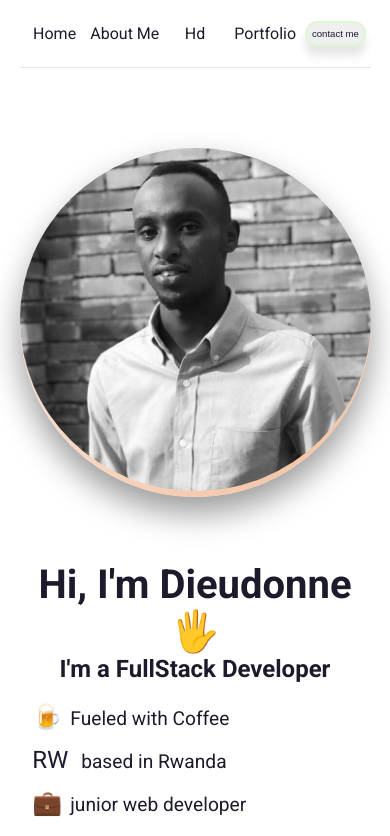
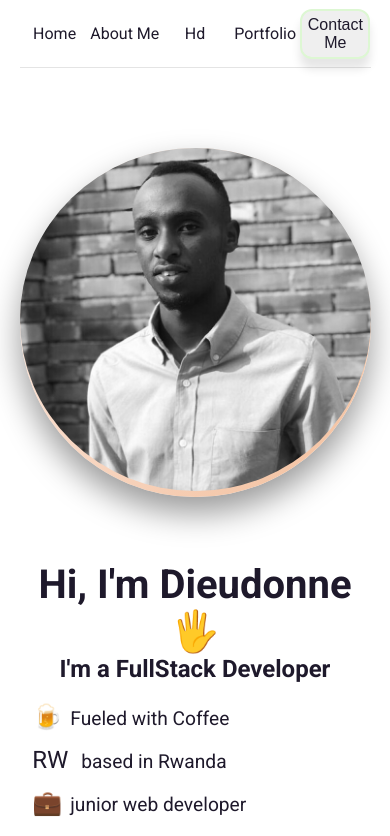
Before and after one commit to Dieudonnee/portfolio, a React (Create React App) app: page / in a window 390 px wide. Shown: the top 836 px of the page. Built offline with nearby package versions, Linux system fonts and the light colour scheme.

Commit message:
Update Navbar.module.scss

```diff
--- a/src/components/Navbar.module.scss
+++ b/src/components/Navbar.module.scss
@@ -68,8 +68,8 @@
   }
   @media only screen and (max-width:1202px){
       padding: 3px 10px;
-      text-transform: lowercase;
-      font-size: 0.6rem;
+      text-transform: capitalize;
+      font-size: 1rem;
       padding: 5px;
 
   }
```
